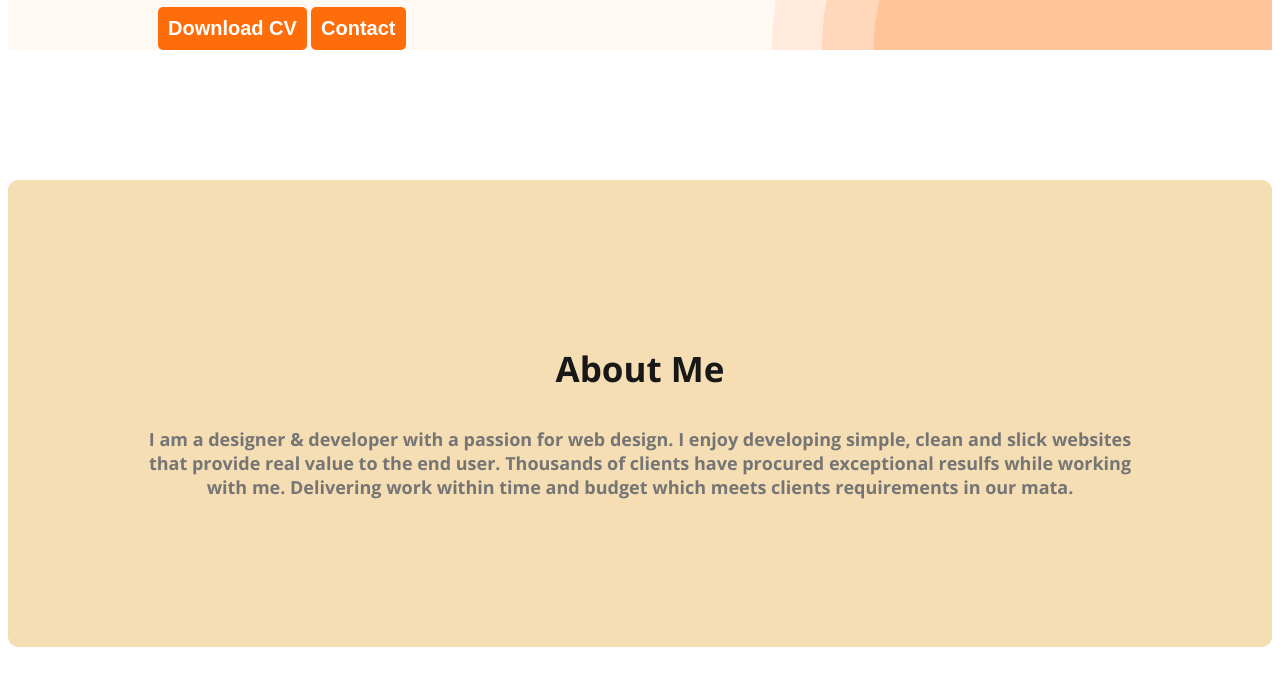
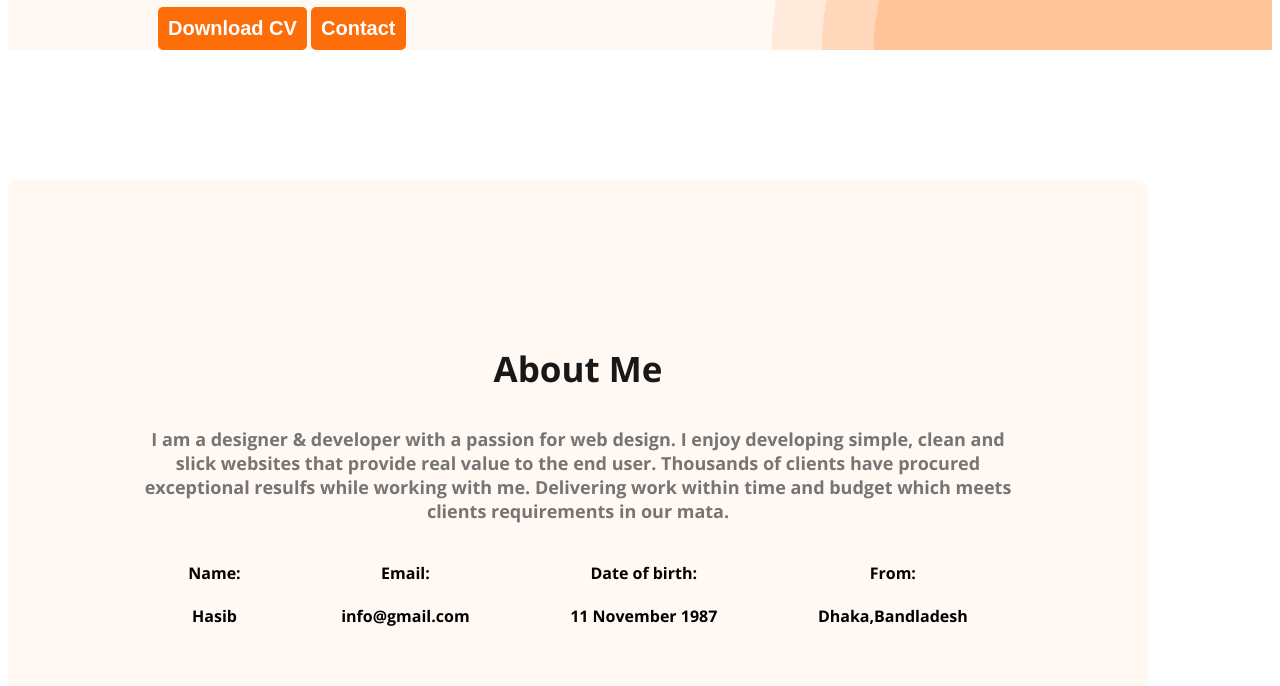
Before and after one commit to ABDULLAH1223567879989/web-developer-borovai, a plain HTML site: page index.html in a window 1280 px wide. Shown: the part 490-1176 px from the top of the page. Drawn offline with nearby package versions, Linux system fonts and the light colour scheme.

Commit message:
added about information

```diff
--- a/index.html
+++ b/index.html
@@ -45,6 +45,32 @@
             Thousands of clients have procured exceptional resulfs while working with me.
              Delivering work within time and budget which meets clients requirements in our mata.
         </p>
+        <div class="about-info-container">
+            <!-- .about-info*4>h4.info-title+p.info-description -->
+
+            <div class="about-info">
+                <h4 class="info-title">Name:</h4>
+                <p class="info-description">Hasib</p>
+            </div>
+            <div class="about-info">
+                <h4 class="info-title">Email:
+                </h4>
+                <p class="info-description">info@gmail.com</p>
+            </div>
+            <div class="about-info">
+                <h4 class="info-title">Date of birth:
+                    </h4>
+                <p class="info-description">
+                    11 November 1987</p>
+            </div>
+            <div class="about-info">
+                <h4 class="info-title">From:</h4>
+                <p class="info-description">Dhaka,Bandladesh</p>
+            </div>
+
+
+
+        </div>
      </section>
     </main>
     <footer>
--- a/styles/portfolio.css
+++ b/styles/portfolio.css
@@ -106,11 +106,21 @@ nav a {
 }
 
 /* main section styles */
-
+main{
+    max-width: 1140px;
+    margin: 0 autop;
+}
 /* about section styles */
 .about {
     padding: 130px;
     border-radius: 10px;
-    background-color:rgb(245, 222, 179);
+    background: #FFF8F3;
     margin: 130px 0;
 }
+.about-info-container{
+    display: flex;
+    justify-content: space-around;
+}
+.about-info{
+    text-align: center;
+}
```
